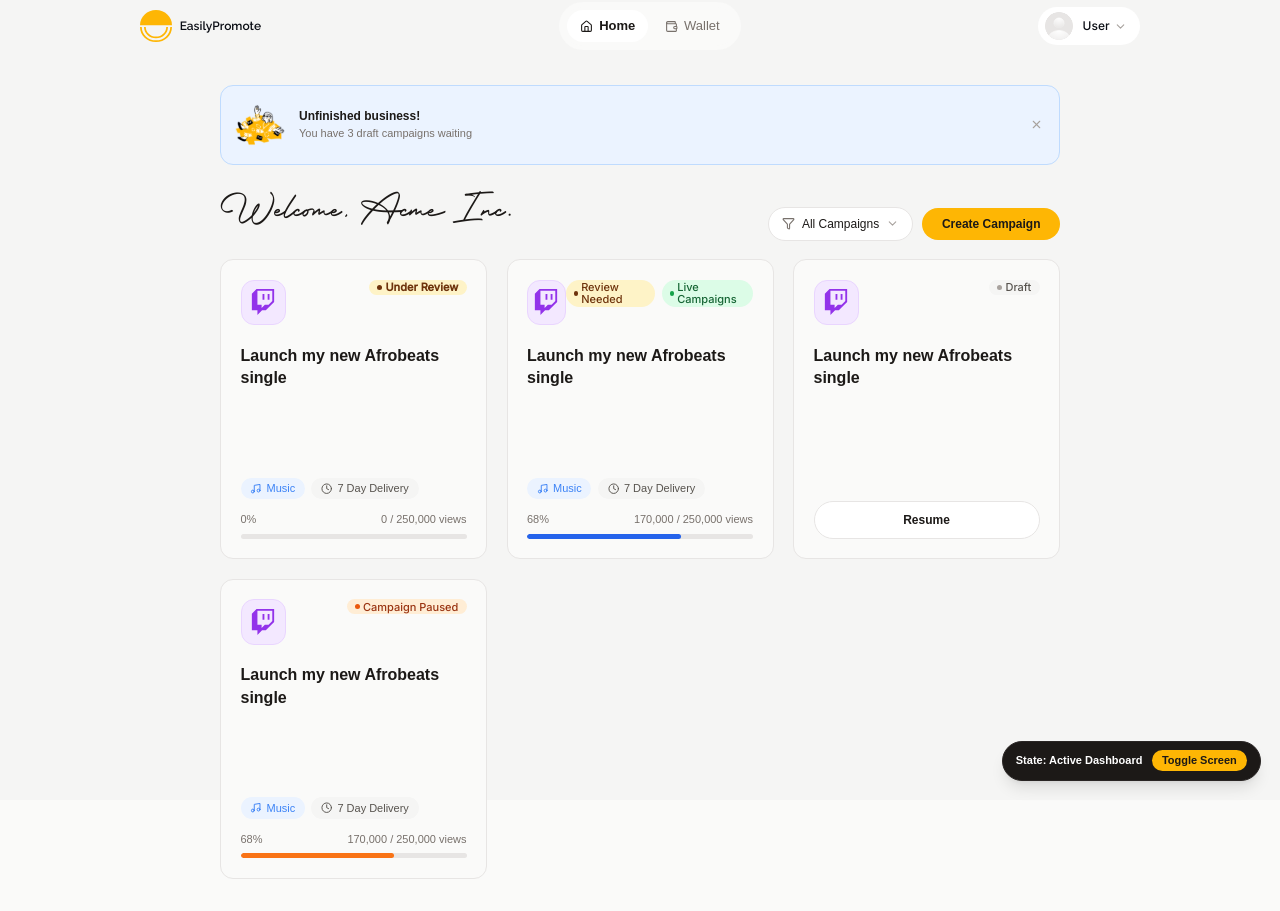
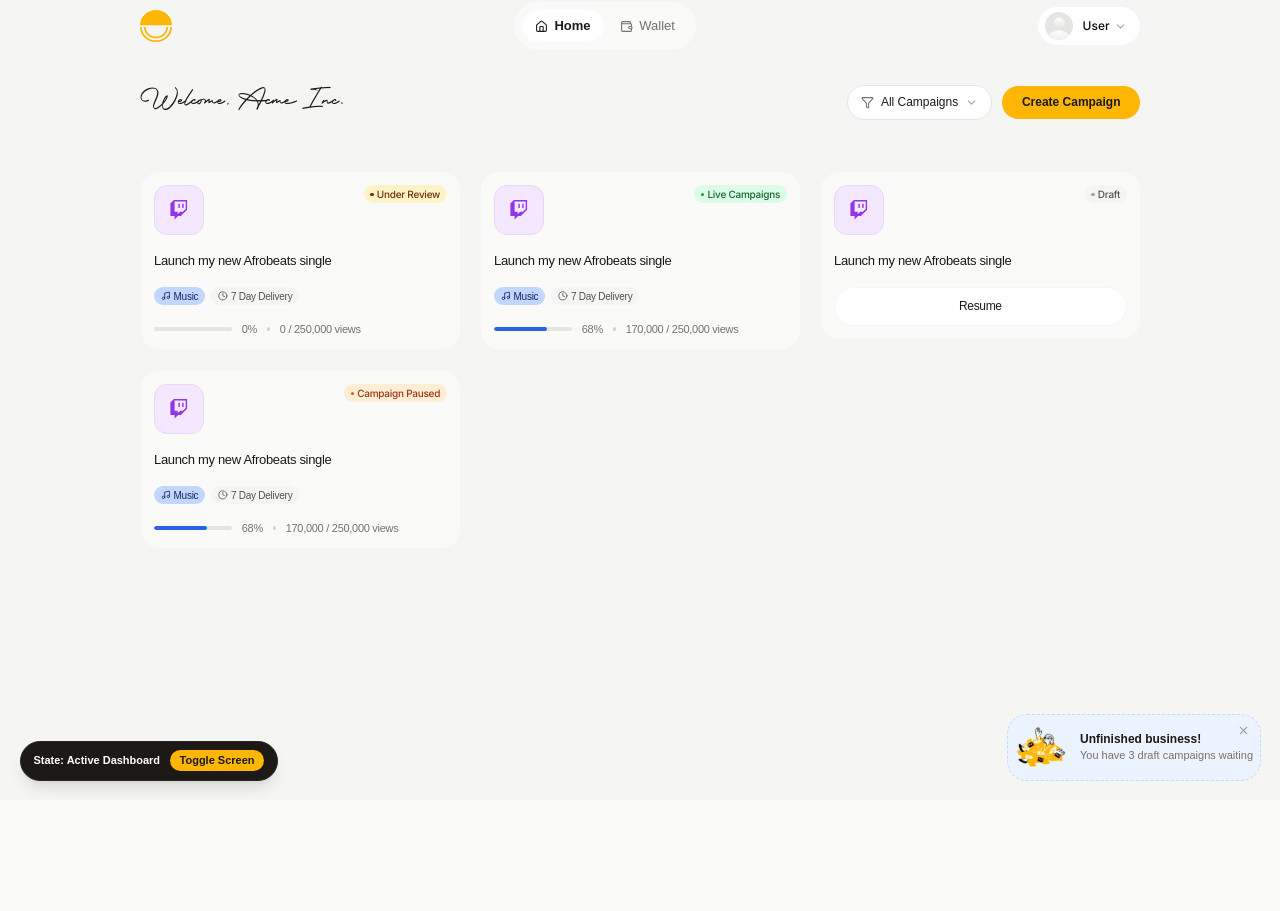
Before and after one commit to easilypromote-cell/EasilyPromote, a Next.js app in the folder Fontend/apps/brand/: page / in a window 1280 px wide. Both pictures are taken after a click on the button "Toggle Screen". After the commit the page ends 800 px from the top, so only its background shows below. Built offline with nearby package versions, Linux system fonts and the light colour scheme; a web font is replaced by a local one.

Commit message:
feat: campaign card refinements, banner repositioned to fixed toast, GSAP audit fixes, and design system alignment

```diff
--- a/Fontend/apps/brand/src/app/globals.css
+++ b/Fontend/apps/brand/src/app/globals.css
@@ -39,6 +39,7 @@
 [data-reveal-left] {
   opacity: 0;
   transform: translateY(12px);
+  will-change: opacity, transform;
 }
 
 [data-write-reveal] {
--- a/Fontend/apps/brand/src/app/page.tsx
+++ b/Fontend/apps/brand/src/app/page.tsx
@@ -5,7 +5,9 @@ import { useSearchParams, useRouter } from "next/navigation";
 import { NavBar } from "@ep/ui/components/nav-bar";
 import { EmptyState } from "../components/empty-state";
 import { ActiveDashboard } from "../components/active-dashboard";
+import { DraftAlertBanner } from "../components/draft-alert-banner";
 import { getUser, clearAuth } from "../lib/auth";
+import { useReveal } from "../hooks/use-reveal";
 
 function BrandDashboardContent() {
   const router = useRouter();
@@ -41,7 +43,7 @@ function BrandDashboardContent() {
   return (
     <div className="h-screen bg-[#F5F5F4] text-stone-900 flex flex-col font-rethink">
       {/* Floating State Switcher for review */}
-      <div className="fixed bottom-6 right-6 z-50 bg-stone-900 text-white px-4 py-2.5 rounded-full shadow-lg flex items-center gap-3 text-xs font-semibold border border-stone-800">
+      <div className="fixed bottom-6 left-6 z-50 bg-stone-900 text-white px-4 py-2.5 rounded-full shadow-lg flex items-center gap-3 text-xs font-semibold border border-stone-800">
         <span>State: {dashboardState === "empty" ? "Empty State" : "Active Dashboard"}</span>
         <button
           onClick={() => setDashboardState(prev => (prev === "empty" ? "active" : "empty"))}
@@ -54,14 +56,19 @@ function BrandDashboardContent() {
       {/* Navigation Bar */}
       <NavBar activeTab={activeTab} onTabChange={setActiveTab} userName={userName} onLogout={handleLogout} />
 
+      {/* Draft Alert Banner - Fixed bottom right */}
+      {showAlert && activeTab === "home" && dashboardState === "active" && (
+        <div className="fixed bottom-6 right-6 z-50">
+          <DraftAlertBanner onClose={() => setShowAlert(false)} />
+        </div>
+      )}
+
       {activeTab === "home" ? (
         dashboardState === "empty" ? (
           <EmptyState onCreateCampaign={handleCreateCampaign} />
         ) : (
           <ActiveDashboard
             onCreateCampaign={handleCreateCampaign}
-            showAlert={showAlert}
-            onCloseAlert={() => setShowAlert(false)}
           />
         )
       ) : (
--- a/Fontend/apps/brand/src/components/active-dashboard.tsx
+++ b/Fontend/apps/brand/src/components/active-dashboard.tsx
@@ -2,51 +2,84 @@ import * as React from "react";
 import { useRouter } from "next/navigation";
 import { Filter, ChevronDown } from "lucide-react";
 import { CampaignCard } from "@ep/ui/components/campaign-card";
-import { TYPOGRAPHY } from "@ep/ui/lib/constants";
-import { DraftAlertBanner } from "./draft-alert-banner";
+import { cn } from "@ep/ui/lib/utils";
 import { useReveal } from "../hooks/use-reveal";
 
 interface ActiveDashboardProps {
   onCreateCampaign: () => void;
-  showAlert: boolean;
-  onCloseAlert: () => void;
 }
+
+const FILTER_OPTIONS = ["All Campaigns", "Live", "Draft", "Paused"] as const;
 
 export function ActiveDashboard({
   onCreateCampaign,
-  showAlert,
-  onCloseAlert,
 }: ActiveDashboardProps) {
   const router = useRouter();
   useReveal();
+
+  const [isFilterOpen, setIsFilterOpen] = React.useState(false);
+  const [selectedFilter, setSelectedFilter] = React.useState<string>("All Campaigns");
+  const filterRef = React.useRef<HTMLDivElement>(null);
+
+  React.useEffect(() => {
+    function handleClickOutside(e: MouseEvent) {
+      if (filterRef.current && !filterRef.current.contains(e.target as Node)) {
+        setIsFilterOpen(false);
+      }
+    }
+    document.addEventListener("mousedown", handleClickOutside);
+    return () => document.removeEventListener("mousedown", handleClickOutside);
+  }, []);
 
   const handleCardClick = (id: string) => {
     router.push(`/campaign/${id}`);
   };
 
   return (
-    <main className="flex-1 max-w-7xl w-full mx-auto px-[100px] py-10 z-10">
-      {/* Drafts Alert Banner */}
-      {showAlert && <DraftAlertBanner onClose={onCloseAlert} />}
-
-      {/* Header section with Page Title and Controls */}
-      <div className="flex flex-col sm:flex-row justify-between items-start sm:items-center gap-4 mb-8">
-        <h2 data-reveal className={TYPOGRAPHY.welcomeHeader}>
+    <main className="flex-1 max-w-7xl w-full mx-auto px-6 py-10 z-10">
+      {/* Header section */}
+      <div data-reveal className="grid grid-cols-[1fr_auto] items-center gap-4 mb-16">
+        <h2 className="font-motterdam font-normal text-[23px] leading-[28px] text-stone-900 m-0">
           Welcome, Acme Inc.
         </h2>
 
-        <div data-reveal className="flex items-center gap-3">
+        <div className="flex items-center gap-3">
           {/* All Campaigns Filter Dropdown */}
-          <div className="flex items-center gap-2 bg-white border border-stone-200 rounded-full px-4 py-2.5 cursor-pointer">
-            <Filter className="w-4 h-4 text-stone-500" />
-            <span className="text-sm font-medium text-stone-900">All Campaigns</span>
-            <ChevronDown className="w-4 h-4 text-stone-400" />
+          <div ref={filterRef} className="relative z-[100]">
+            <button
+              onClick={() => setIsFilterOpen(!isFilterOpen)}
+              className="flex items-center gap-2 bg-white border border-stone-200 rounded-full px-4 py-2.5 cursor-pointer"
+            >
+              <Filter className="w-4 h-4 text-stone-500" />
+              <span className="text-sm font-medium text-stone-900">{selectedFilter}</span>
+              <ChevronDown className="w-4 h-4 text-stone-400" />
+            </button>
+
+            {isFilterOpen && (
+              <div className="absolute top-full right-0 mt-2 w-48 bg-white border border-stone-200 rounded-xl py-1 z-50">
+                {FILTER_OPTIONS.map((option) => (
+                  <button
+                    key={option}
+                    onClick={() => {
+                      setSelectedFilter(option);
+                      setIsFilterOpen(false);
+                    }}
+                    className={cn(
+                      "flex items-center w-full px-4 py-2.5 text-sm text-left",
+                      selectedFilter === option ? "font-semibold text-stone-900" : "font-medium text-stone-700"
+                    )}
+                  >
+                    {option}
+                  </button>
+                ))}
+              </div>
+            )}
           </div>
 
           {/* Create Campaign Button */}
           <button
             onClick={onCreateCampaign}
-            className="px-6 py-2.5 bg-[#FEB604] text-[#1C1917] font-rethink font-semibold text-sm rounded-full"
+            className="px-6 py-2.5 bg-[#FEB604] text-[#1C1917] font-rethink font-bold text-sm rounded-full border border-stone-100"
           >
             Create Campaign
           </button>
@@ -54,8 +87,7 @@ export function ActiveDashboard({
       </div>
 
       {/* Campaigns Grid */}
-      <div className="grid grid-cols-1 md:grid-cols-3 gap-6">
-        {/* Card 1: Under Review (Newly Added to match image1.png!) */}
+      <div className="grid grid-cols-1 md:grid-cols-2 lg:grid-cols-3 gap-6">
         <div data-reveal>
           <CampaignCard
             title="Launch my new Afrobeats single"
@@ -67,7 +99,6 @@ export function ActiveDashboard({
           />
         </div>
 
-        {/* Card 2: Review Needed / Live */}
         <div data-reveal>
           <CampaignCard
             title="Launch my new Afrobeats single"
@@ -79,7 +110,6 @@ export function ActiveDashboard({
           />
         </div>
 
-        {/* Card 3: Draft */}
         <div data-reveal>
           <CampaignCard
             title="Launch my new Afrobeats single"
@@ -88,7 +118,6 @@ export function ActiveDashboard({
           />
         </div>
 
-        {/* Card 4: Paused */}
         <div data-reveal>
           <CampaignCard
             title="Launch my new Afrobeats single"
--- a/Fontend/apps/brand/src/components/draft-alert-banner.tsx
+++ b/Fontend/apps/brand/src/components/draft-alert-banner.tsx
@@ -9,7 +9,7 @@ interface DraftAlertBannerProps {
 
 export function DraftAlertBanner({ onClose }: DraftAlertBannerProps) {
   return (
-    <div className="mb-8 flex items-center justify-between bg-[#EBF3FF] border border-blue-200 rounded-2xl p-4 relative overflow-hidden">
+    <div className="flex items-center justify-between bg-[#EBF3FF] border border-dashed border-blue-200 rounded-[20px] p-2 relative overflow-hidden w-fit">
       <div className="flex items-center gap-4">
         <div className="flex-shrink-0">
           <Image src={illustration4} alt="Unfinished business" width={52} height={52} />
@@ -19,7 +19,7 @@ export function DraftAlertBanner({ onClose }: DraftAlertBannerProps) {
           <p className="font-rethink text-xs text-stone-500 mt-0.5">You have 3 draft campaigns waiting</p>
         </div>
       </div>
-      <button onClick={onClose} className="text-stone-400 p-1">
+      <button onClick={onClose} className="text-stone-400 p-1 absolute top-2 right-2">
         <X className="w-4 h-4" />
       </button>
     </div>
--- a/Fontend/apps/brand/src/components/empty-state.tsx
+++ b/Fontend/apps/brand/src/components/empty-state.tsx
@@ -41,7 +41,7 @@ export function EmptyState({ onCreateCampaign }: EmptyStateProps) {
         <button
           data-reveal
           onClick={onCreateCampaign}
-          className="w-[300px] py-4 bg-[#FEB604] text-stone-900 font-rethink font-bold text-sm rounded-full"
+          className="w-[300px] py-4 bg-[#FEB604] text-stone-900 font-rethink font-bold text-sm rounded-full border border-stone-100"
         >
           Create Campaign
         </button>
--- a/Fontend/packages/ui/src/components/campaign-card.tsx
+++ b/Fontend/packages/ui/src/components/campaign-card.tsx
@@ -35,49 +35,44 @@ export function CampaignCard({
     switch (status) {
       case "review_needed":
         return (
-          <div className="flex gap-2">
-            <span className={cn("px-2.5 py-0.5 rounded-full bg-amber-100 flex items-center gap-1", TYPOGRAPHY.newBadge)}>
-              <span className="w-1.5 h-1.5 rounded-full bg-[#6E330C]" /> Review Needed
-            </span>
-            <span className="px-2.5 py-0.5 rounded-full bg-green-100 text-green-800 font-medium text-[11px] leading-[12px] font-inter flex items-center gap-1">
-              <span className="w-1.5 h-1.5 rounded-full bg-green-600" /> Live Campaigns
-            </span>
-          </div>
+          <span className="px-2 py-0.5 rounded-full bg-green-100 text-green-800 font-medium tracking-tight text-[10px] font-inter flex items-center gap-1">
+            <span className="w-1 h-1 rounded-full bg-green-600" /> Live Campaigns
+          </span>
         );
       case "live":
         return (
-          <span className="px-2.5 py-0.5 rounded-full bg-green-100 text-green-800 font-medium text-[11px] leading-[12px] font-inter flex items-center gap-1">
-            <span className="w-1.5 h-1.5 rounded-full bg-green-600" /> Live Campaigns
+          <span className="px-2 py-0.5 rounded-full bg-green-100 text-green-800 font-medium tracking-tight text-[10px] font-inter flex items-center gap-1">
+            <span className="w-1 h-1 rounded-full bg-green-600" /> Live Campaigns
           </span>
         );
       case "draft":
         return (
-          <span className="px-2.5 py-0.5 rounded-full bg-stone-100 text-stone-600 font-medium text-[11px] leading-[12px] font-inter flex items-center gap-1">
-            <span className="w-1.5 h-1.5 rounded-full bg-stone-400" /> Draft
+          <span className="px-2 py-0.5 rounded-full bg-stone-100 text-stone-600 font-medium tracking-tight text-[10px] font-inter flex items-center gap-1">
+            <span className="w-1 h-1 rounded-full bg-stone-400" /> Draft
           </span>
         );
       case "paused":
         return (
-          <span className="px-2.5 py-0.5 rounded-full bg-orange-100 text-orange-800 font-medium text-[11px] leading-[12px] font-inter flex items-center gap-1">
-            <span className="w-1.5 h-1.5 rounded-full bg-orange-600" /> Campaign Paused
+          <span className="px-2 py-0.5 rounded-full bg-orange-100 text-orange-800 font-medium tracking-tight text-[10px] font-inter flex items-center gap-1">
+            <span className="w-1 h-1 rounded-full bg-orange-600" /> Campaign Paused
           </span>
         );
       case "under_review":
         return (
-          <span className="px-2.5 py-0.5 rounded-full bg-amber-100 text-[#6E330C] font-semibold text-[11px] leading-[12px] font-inter flex items-center gap-1">
-            <span className="w-1.5 h-1.5 rounded-full bg-[#6E330C]" /> Under Review
+          <span className="px-2 py-0.5 rounded-full bg-amber-100 text-[#6E330C] font-medium tracking-tight text-[10px] font-inter flex items-center gap-1">
+            <span className="w-1 h-1 rounded-full bg-[#6E330C]" /> Under Review
           </span>
         );
       case "completed":
         return (
-          <span className="px-2.5 py-0.5 rounded-full bg-green-100 text-green-800 font-semibold text-[11px] leading-[12px] font-inter flex items-center gap-1">
-            <span className="w-1.5 h-1.5 rounded-full bg-green-600" /> Completed
+          <span className="px-2 py-0.5 rounded-full bg-green-100 text-green-800 font-medium tracking-tight text-[10px] font-inter flex items-center gap-1">
+            <span className="w-1 h-1 rounded-full bg-green-600" /> Completed
           </span>
         );
       case "cancelled":
         return (
-          <span className="px-2.5 py-0.5 rounded-full bg-red-100 text-red-800 font-semibold text-[11px] leading-[12px] font-inter flex items-center gap-1">
-            <span className="w-1.5 h-1.5 rounded-full bg-red-600" /> Cancelled
+          <span className="px-2 py-0.5 rounded-full bg-red-100 text-red-800 font-medium tracking-tight text-[10px] font-inter flex items-center gap-1">
+            <span className="w-1 h-1 rounded-full bg-red-600" /> Cancelled
           </span>
         );
       default:
@@ -89,24 +84,23 @@ export function CampaignCard({
     <div
       onClick={onClick}
       className={cn(
-        "bg-stone-50 rounded-2xl border border-stone-200 p-6 flex flex-col justify-between min-h-[300px] relative overflow-hidden",
+        "bg-stone-50 rounded-3xl border border-stone-100 p-4 flex flex-col justify-between relative overflow-hidden",
         onClick && "cursor-pointer",
         className
       )}
     >
       <div>
         {/* Top Section: Thumbnail and Badges */}
-        <div className="flex items-start justify-between mb-6">
+        <div className="flex items-start justify-between mb-5">
           {imageSrc ? (
             <img
               src={imageSrc}
               alt={title}
-              className="w-14 h-14 rounded-2xl object-cover border border-stone-200"
+              className="w-[50px] h-[50px] rounded-2xl object-cover border border-stone-200"
             />
           ) : (
-            <div className="w-14 h-14 rounded-2xl bg-purple-100 flex items-center justify-center border border-purple-200">
-              {/* Twitch Mock Icon */}
-              <svg className="w-8 h-8 text-purple-600" viewBox="0 0 24 24" fill="currentColor">
+            <div className="w-[50px] h-[50px] rounded-2xl bg-purple-100 flex items-center justify-center border border-purple-200">
+              <svg className="w-6 h-6 text-purple-600" viewBox="0 0 24 24" fill="currentColor">
                 <path d="M11.571 4.714h1.715v5.143H11.57zm4.715 0H18v5.143h-1.714zM6 0L1.714 4.286v15.428h5.143V24l4.286-4.286h3.428L22.286 12V0zm14.571 11.143l-3.428 3.428h-3.429l-3 3v-3H6.857V1.714h13.714Z"/>
               </svg>
             </div>
@@ -115,7 +109,7 @@ export function CampaignCard({
         </div>
 
         {/* Campaign Title */}
-        <h3 className="font-rethink font-semibold text-lg text-stone-900 mb-4 line-clamp-2">
+        <h3 className="font-rethink font-medium tracking-tight text-base text-stone-900 mb-5 line-clamp-2">
           {title}
         </h3>
       </div>
@@ -127,38 +121,37 @@ export function CampaignCard({
             e.stopPropagation();
             if (onResume) onResume();
           }}
-          className="w-full mt-2 py-3 bg-white border border-stone-200 text-stone-900 rounded-full font-rethink font-semibold text-sm"
+          className="w-full mt-auto h-12 bg-white border border-stone-100 text-stone-900 rounded-full font-rethink font-medium tracking-tight text-sm"
         >
           Resume
         </button>
       ) : (
         /* Category, Duration, and Progress for Active/Paused */
         <div className="mt-auto">
-          <div className="flex gap-2 mb-4">
-            <span className="inline-flex items-center gap-1.5 px-3 py-1 rounded-full bg-[#EBF3FF] text-[#3B82F6] font-medium text-xs">
-              <Music className="w-3.5 h-3.5" />
+          <div className="flex gap-2 mb-5">
+            <span className="inline-flex items-center gap-1 px-2 py-0.5 rounded-full bg-[#C2D6FF] text-[#162664] font-medium tracking-tight text-[10px]">
+              <Music className="w-3 h-3 text-[#162664]" />
               {category}
             </span>
-            <span className="inline-flex items-center gap-1.5 px-3 py-1 rounded-full bg-stone-100 text-stone-600 font-medium text-xs">
-              <Clock className="w-3.5 h-3.5" />
+            <span className="inline-flex items-center gap-1 px-2 py-0.5 rounded-full bg-stone-100 text-stone-600 font-medium tracking-tight text-[10px]">
+              <Clock className="w-3 h-3" />
               {delivery}
             </span>
           </div>
 
-          <div className="space-y-2">
-            <div className="flex justify-between text-xs text-stone-500 font-medium font-rethink">
-              <span>{progress}%</span>
-              <span>{currentViews} / {targetViews} views</span>
-            </div>
-            <div className="w-full h-1.5 bg-stone-200 rounded-full overflow-hidden">
+          <div className="flex items-center gap-3">
+            <div className="w-24 h-1.5 bg-stone-200 rounded-full overflow-hidden">
               <div
                 className={cn(
                   "h-full rounded-full transition-all",
-                  status === "paused" ? "bg-orange-500" : "bg-blue-600"
+                  "bg-blue-600"
                 )}
                 style={{ width: `${progress}%` }}
               />
             </div>
+            <span className="text-xs text-stone-500 font-medium tracking-tight font-rethink">{progress}%</span>
+            <span className="w-1 h-1 rounded-full bg-stone-300" />
+            <span className="text-xs text-stone-500 font-medium tracking-tight font-rethink">{currentViews} / {targetViews} views</span>
           </div>
         </div>
       )}
--- a/Fontend/packages/ui/src/components/nav-bar.tsx
+++ b/Fontend/packages/ui/src/components/nav-bar.tsx
@@ -35,16 +35,15 @@ export function NavBar({
   }, []);
 
   return (
-    <header className={cn("sticky top-0 z-40 w-full bg-stone-100", className)}>
+    <header className={cn("w-full bg-stone-100 z-40", className)}>
       <div className="max-w-7xl mx-auto px-6 h-16 flex items-center justify-between">
         {/* Brand Logo */}
         <div className="flex items-center gap-2.5">
           <Image src={logoPrimary} alt="EasilyPromote" width={32} height={32} priority />
-          <span className={TYPOGRAPHY.brandLogo}>EasilyPromote</span>
         </div>
 
         {/* Center Pill Navigation */}
-        <nav className="bg-stone-50 p-1.5 rounded-full">
+        <nav className="bg-stone-50 p-1.5 rounded-full border border-stone-100">
           <div className="bg-stone-50 rounded-full p-1 flex items-center gap-1">
             <button
               onClick={() => onTabChange?.("home")}
```
Also changed, not shown: 1 other file (tests, documents, lock files or other folders).
